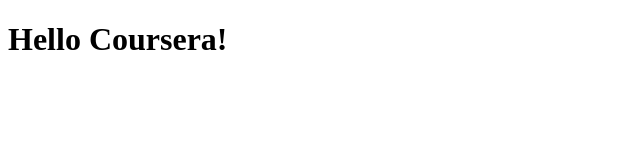
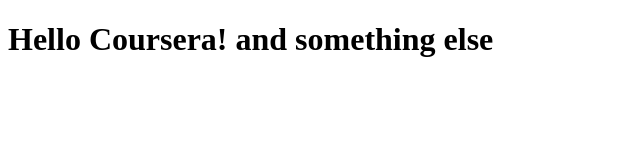
Before and after one commit to 0ste00/coursera-test, a plain HTML site: page site/index.html in a window 1280 px wide. Shown: the whole page, without its empty margins (0-640 px from the left). Drawn offline with Linux system fonts and the light colour scheme.

Commit message:
some small addition to the page

```diff
--- a/site/index.html
+++ b/site/index.html
@@ -4,6 +4,6 @@
 	<title>Hello Coursera</title>
 </head>
 <body>
-<h1>Hello Coursera!</h1>
+<h1>Hello Coursera! and something else</h1>
 </body>
 </html>
```
